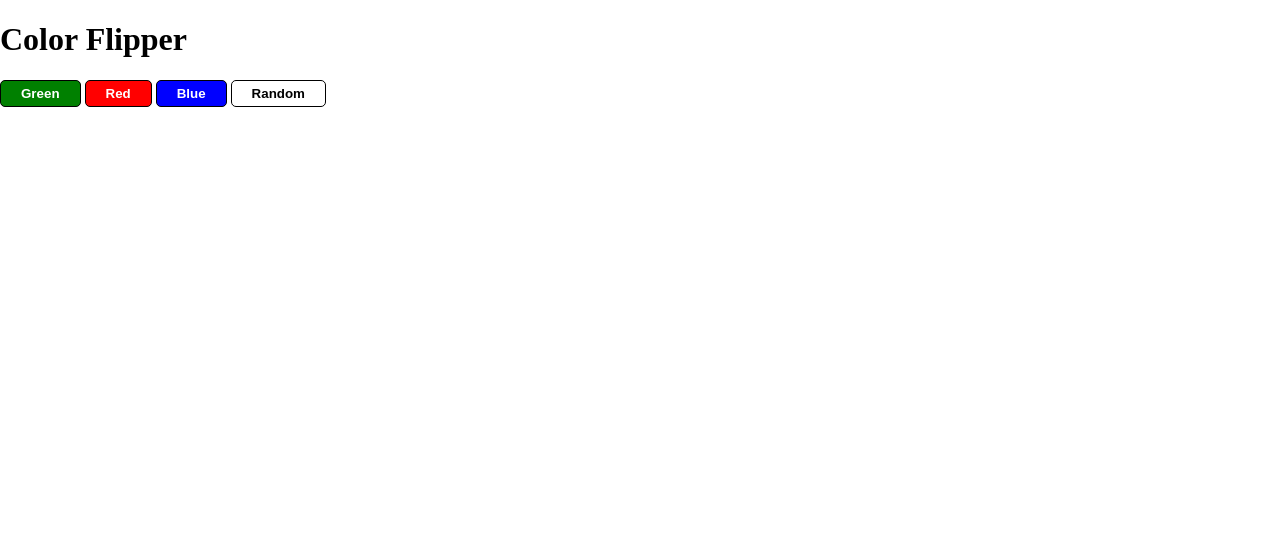
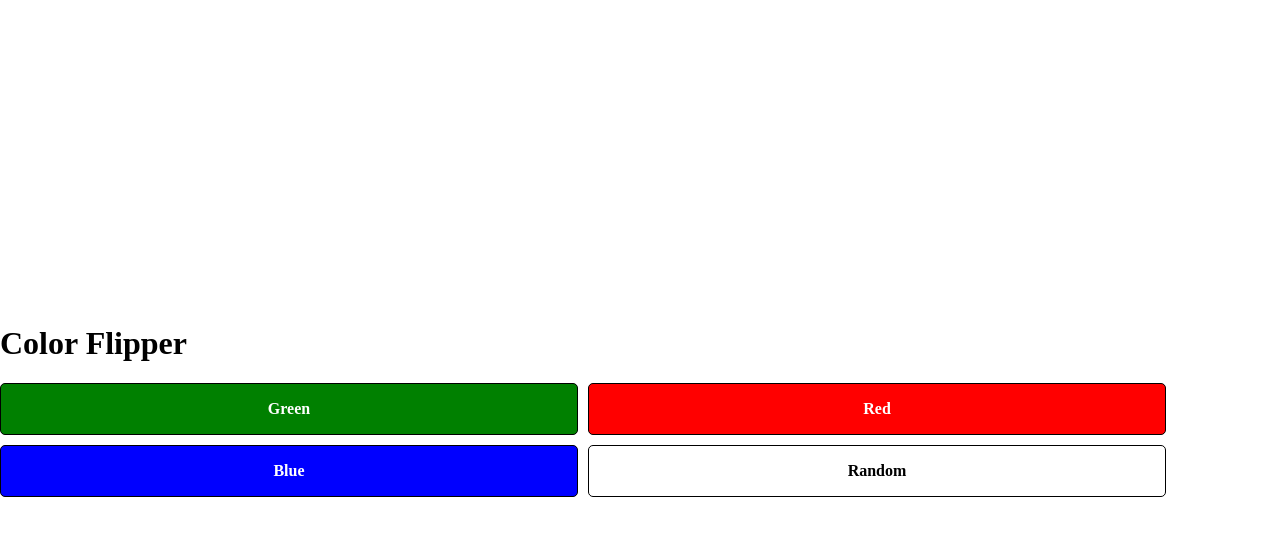
Before and after one commit to GiorgioDordo/mini-projects, a plain HTML site: page index.html in a window 1280 px wide. Drawn offline with Linux system fonts and the light colour scheme.

Commit message:
Refactor button elements and add random color functionality

```diff
--- a/index.html
+++ b/index.html
@@ -9,11 +9,17 @@
 </head>
 
 <body>
-    <h1>Color Flipper</h1>
-    <button id="green"><Strong>Green</Strong></button>
-    <button id="red"><strong>Red</strong></button>
-    <button id="blue"><strong>Blue</strong></button>
-    <button id="random"><strong>Random</strong></button>
+
+    <div class="container">
+        <h1>Color Flipper</h1>
+
+        <div class="container-btns">
+            <div class="button" type="button" id="green"><Strong>Green</Strong></div>
+            <div class="button" type="button" id="red"><strong>Red</strong></div>
+            <div class="button" type="button" id="blue"><strong>Blue</strong></div>
+            <div class="button" type="button" id="random"><strong>Random</strong></div>
+        </div>
+    </div>
 </body>
 
 <script src="script.js"></script>
--- a/script.js
+++ b/script.js
@@ -4,8 +4,19 @@ const green = document.getElementById("green");
 const red = document.getElementById("red");
 const blue = document.getElementById("blue");
 const random = document.getElementById("random");
+
 function setColor(name) {
     body.style.backgroundColor = name;
+}
+
+function randomColor() {
+    const red = Math.round(Math.random() * 255);
+    const green = Math.round(Math.random() * 255);
+    const blue = Math.round(Math.random() * 255);
+
+    const color = `rgb(${red},${green},${blue})`;
+
+    body.style.backgroundColor = color;
 }
 
 
@@ -22,5 +33,8 @@ blue.addEventListener("click", () => {
 })
 
 random.addEventListener("click", () => {
-    setColor("random");
+    randomColor();
 })
+
+// in alternativa agli addEventListener potevo utilizzare onclick direttamente sull'html,
+// ed asseggnare ad ogni elemento la propria funzione
--- a/style.css
+++ b/style.css
@@ -2,6 +2,20 @@ body {
     box-sizing: border-box;
     padding: 0;
     margin: 0;
+    width: 100vw;
+    height: 100vh;
+    display: flex;
+    flex-direction: column;
+    justify-content: center;
+}
+
+.container-btns {
+    max-width: 1400px;
+    max-height: 500px;
+    margin: 0 auto;
+    display: flex;
+    flex-wrap: wrap;
+    gap: 10px;
 }
 
 #green {
@@ -16,11 +30,15 @@ body {
     background-color: blue;
 }
 
-button {
-    padding: 5px 20px;
+.button {
+    height: 50px;
+    display: flex;
+    align-items: center;
+    justify-content: center;
     color: white;
     border: 1px solid black;
     border-radius: 5px;
+    flex-basis: 45%;
 }
 
 #random {
```
